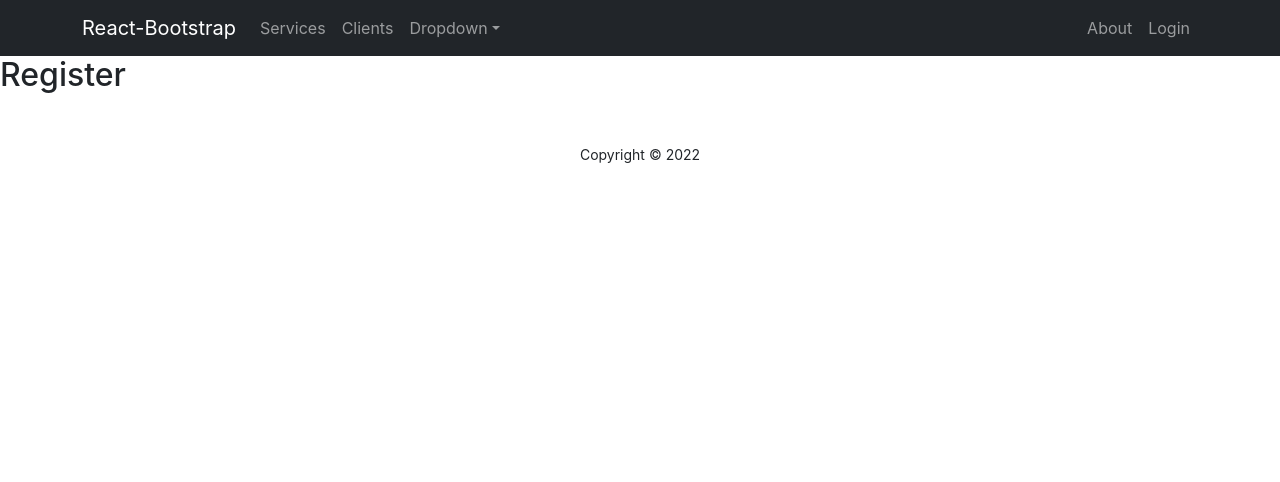
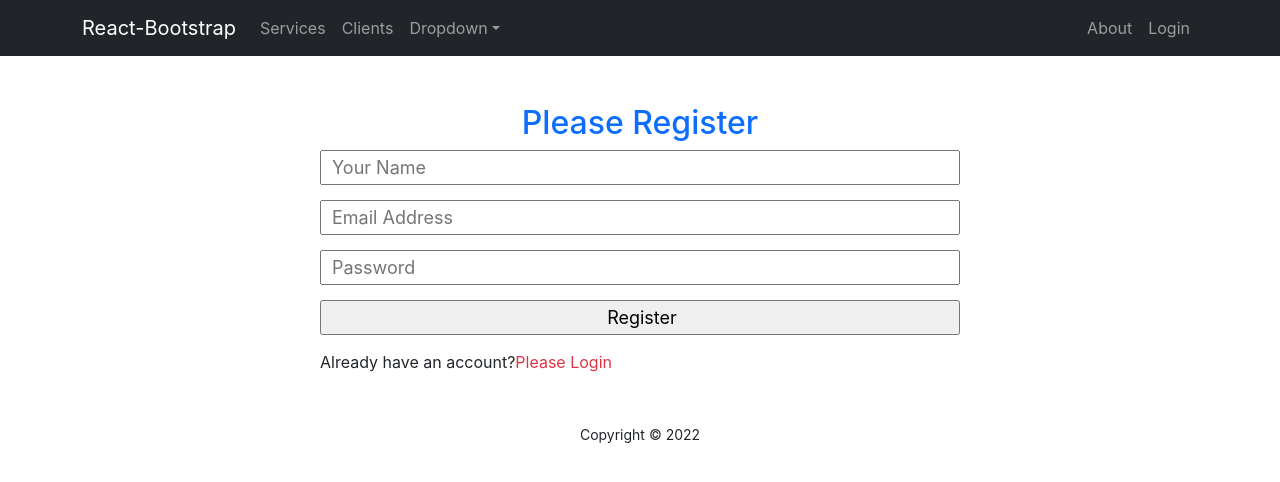
Before and after one commit to MrRonnie/Independent-Service-Provider, a React (Create React App) app: page /register in a window 1280 px wide. Shown: the top 482 px of the page. Built offline with nearby package versions, Linux system fonts and the light colour scheme.

Commit message:
Created Register form

```diff
--- /dev/null
+++ b/src/Pages/Login/Register/Register.css
@@ -0,0 +1,12 @@
+.register-form{
+    margin: 0 auto;
+    width: 50%;
+}
+.register-form input{
+    display: block;
+    width: 100% ;
+    height: 35px;
+    padding-left: 10px;
+    font-size: 18px;
+    margin-bottom: 15px;
+}
--- a/src/Pages/Login/Register/Register.js
+++ b/src/Pages/Login/Register/Register.js
@@ -1,9 +1,52 @@
 import React from "react";
+import { Link, useNavigate } from "react-router-dom";
+import "./Register.css";
 
 const Register = () => {
+  const navigate = useNavigate();
+
+  const navigateLogin = () => {
+    navigate("/login");
+  };
+
+  const handleRegister = async (event) => {
+    event.preventDefault();
+  };
   return (
-    <div>
-      <h2>Register</h2>
+    <div className="register-form">
+      <h2 className="text-center text-primary mt-5">Please Register</h2>
+      <form onSubmit={handleRegister}>
+        <input type="text" name="name" id="" placeholder="Your Name" required />
+
+        <input
+          type="email"
+          name="email"
+          id=""
+          placeholder="Email Address"
+          required
+        />
+
+        <input
+          type="password"
+          name="password"
+          id=""
+          placeholder="Password"
+          required
+        />
+
+        <input type="submit" value="Register" />
+      </form>
+
+      <p>
+        Already have an account?
+        <Link
+          to="/login"
+          className="text-danger text-decoration-none"
+          onClick={navigateLogin}
+        >
+          Please Login
+        </Link>
+      </p>
     </div>
   );
 };
```
